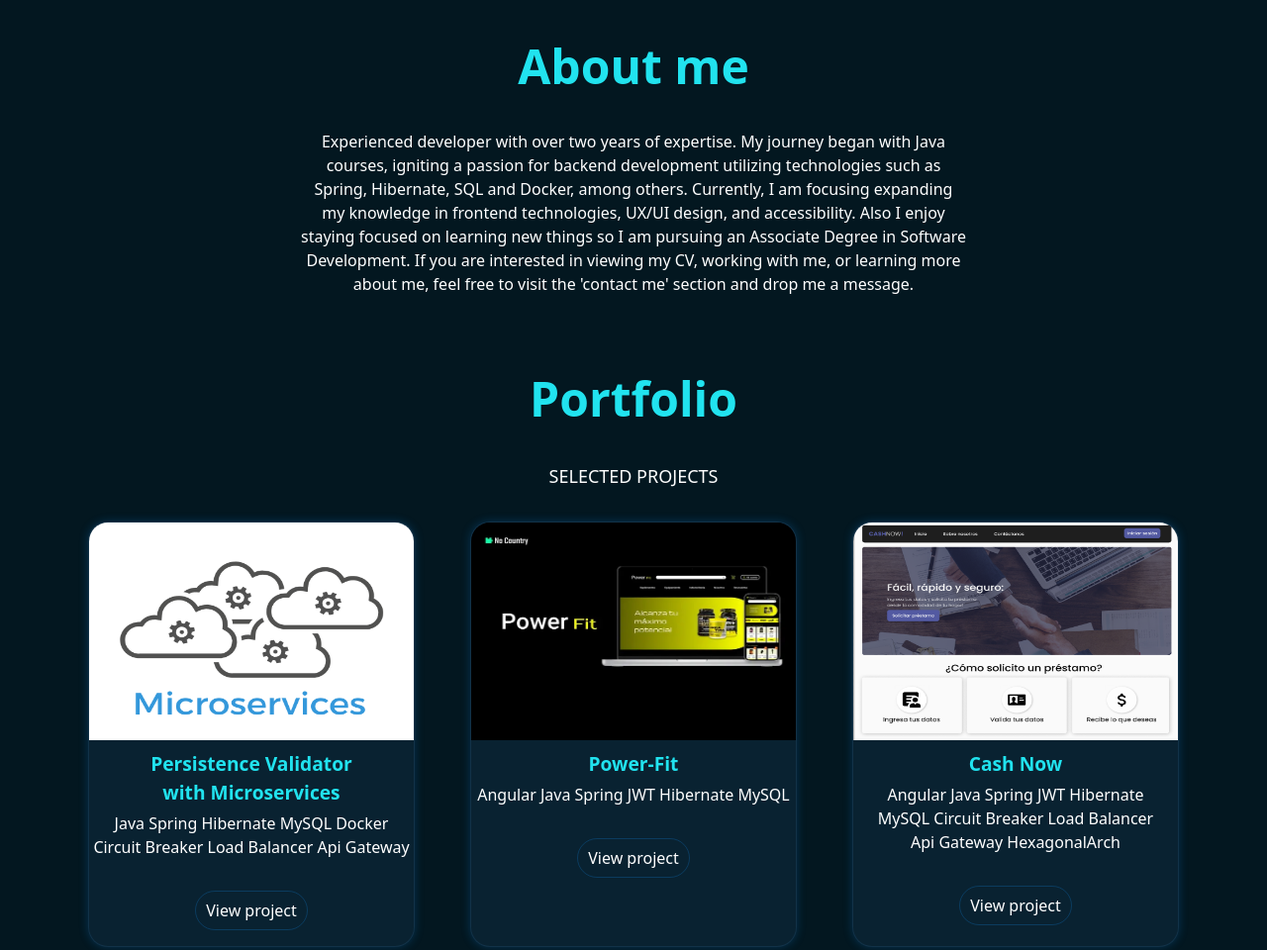
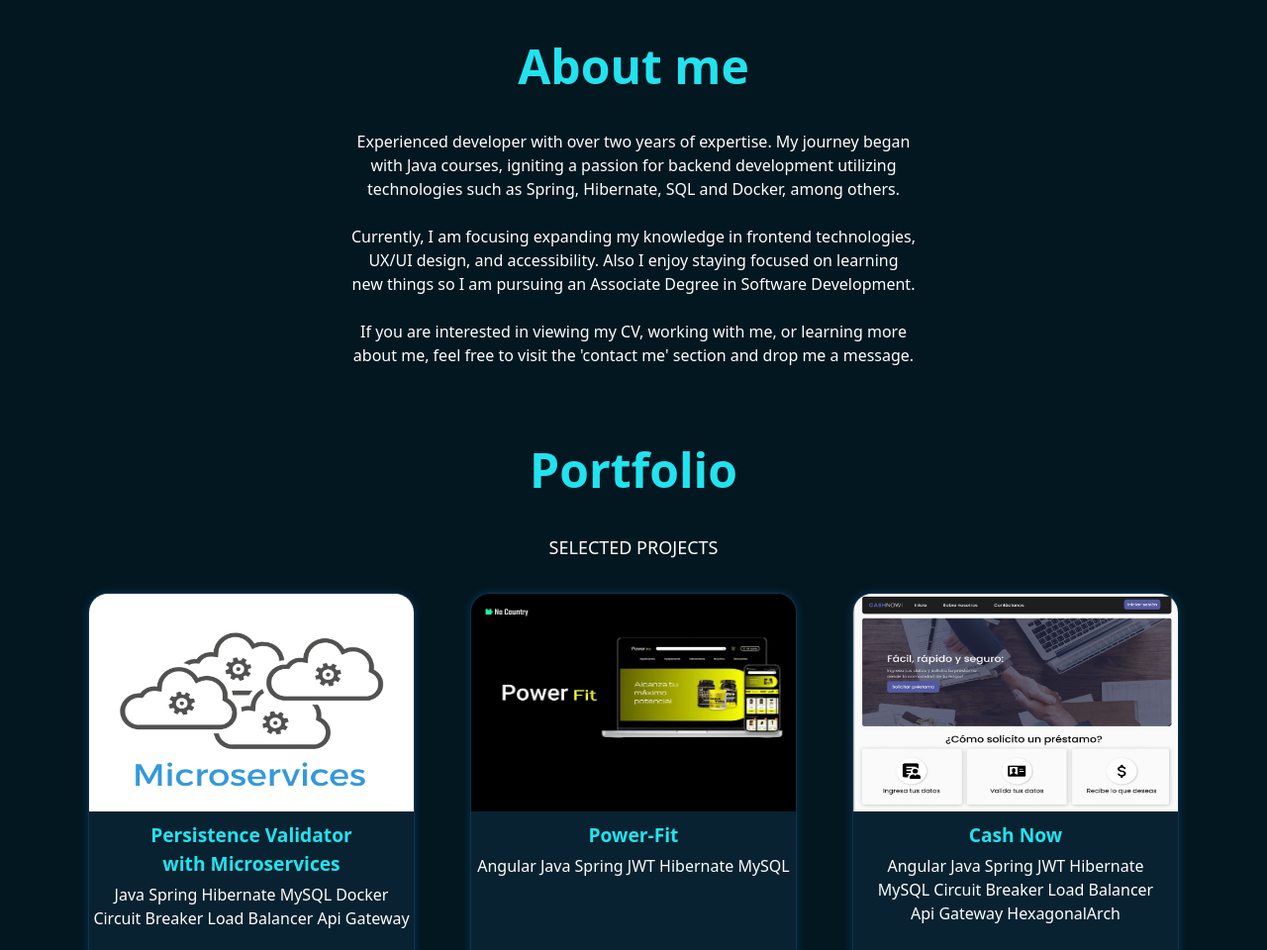
Before and after one commit to dagsandev/my_portfolio, an Astro site: page / in a window 1280 px wide. Shown: the part 901-1861 px from the top of the page at 99% size. Built offline with nearby package versions, Linux system fonts and the light colour scheme; Astro itself is replaced by a stand-in of ours.

Commit message:
refactor about me and project card

```diff
--- a/src/components/About.astro
+++ b/src/components/About.astro
@@ -1,18 +1,26 @@
-<div
-  class="text-center mt-10"
-  id="about"
->
+<div class="text-center mt-10" id="about">
   <h2 class="text-4xl md:text-5xl text-txt-primary font-extrabold p-10">
     About me
   </h2>
 
   <div class="flex justify-center">
-    <p class="max-w-96 md:max-w-2xl text-txt-secondary text-balance">
-      Experienced developer with over two years of expertise. My journey began with Java courses, igniting a passion for backend development utilizing technologies such as Spring, Hibernate, SQL and Docker, among others. Currently,
-      I am focusing expanding my knowledge in frontend technologies, UX/UI design, and accessibility. Also I enjoy staying focused on learning new things so I
-      am pursuing an Associate Degree in Software Development.
-      If you are interested in viewing my CV, working with me, or
-      learning more about me, feel free to visit the 'contact me' section and drop me a message.
-    </p>
+    <article class="max-w-96 md:max-w-2xl text-txt-secondary text-balance">
+      <p>
+        Experienced developer with over two years of expertise. My journey began
+        with Java courses, igniting a passion for backend development utilizing
+        technologies such as Spring, Hibernate, SQL and Docker, among others.
+      </p><br>
+      <p>
+        Currently, I am focusing expanding my knowledge in frontend
+        technologies, UX/UI design, and accessibility. Also I enjoy staying
+        focused on learning new things so I am pursuing an Associate Degree in
+        Software Development.
+      </p><br>
+      <p>
+        If you are interested in viewing my CV, working with me, or learning
+        more about me, feel free to visit the 'contact me' section and drop me a
+        message.
+      </p>
+    </article>
   </div>
 </div>
--- a/src/components/ProjectCard.astro
+++ b/src/components/ProjectCard.astro
@@ -20,13 +20,16 @@ const { title, body, hrefA, hrefImg, alt } = Astro.props;
     <p>{body}</p>
   </div>
 
-  <div class="m-10">
+  <div class="flex flex-1 justify-center mb-4 items-end">
     <a href={hrefA} role="button" class="btn" target="_blank">View project</a>
   </div>
 </div>
 
 <style>
   .card {
+    display: flex;
+    flex-direction: column;
+    justify-content: flex-start;
     width: 330px;
     height: 430px;
     background-color: rgba(71, 142, 201, 0.1);
```
